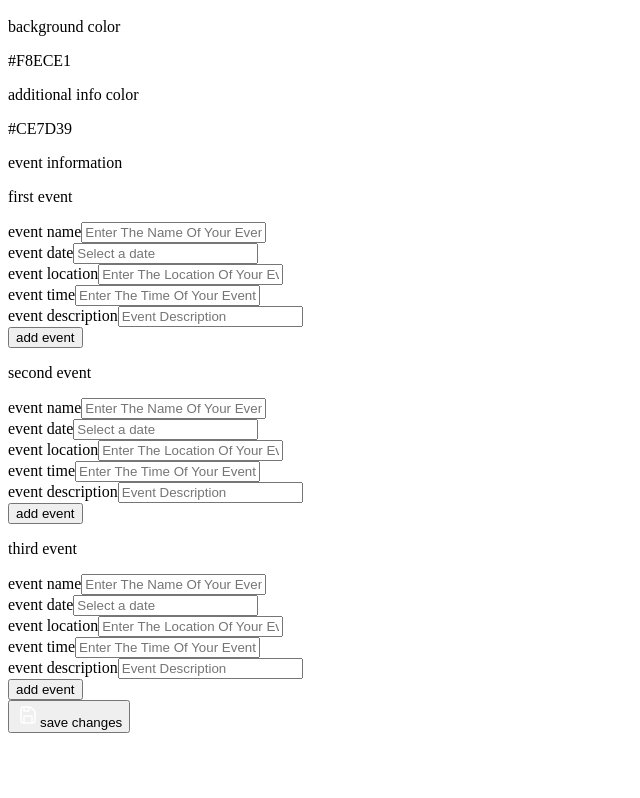
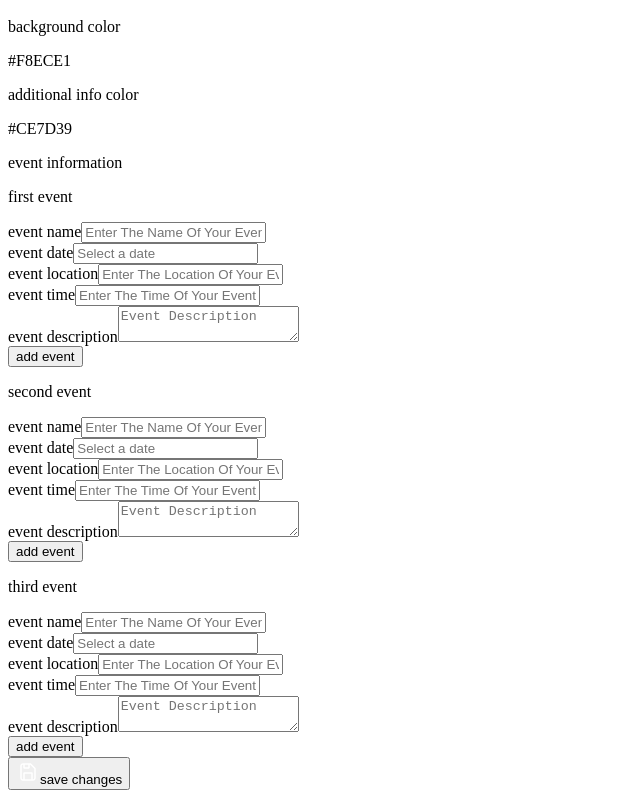
Before and after one commit to AmmariAbdelmounaim/IslamicHub-FrontEnd, a Next.js app: page /en/cms/calendar in a window 1280 px wide. Shown: the part 1119-1917 px from the top of the page, without its empty margins (0-640 px from the left). Before the commit the page ends 1860 px from the top, so only its background shows below. Built offline with nearby package versions, Linux system fonts and the light colour scheme.

Commit message:
updating custom field

```diff
--- a/components/formInputs/customField.tsx
+++ b/components/formInputs/customField.tsx
@@ -7,6 +7,7 @@ interface CustomFieldProps<T> {
   placeholder: string;
   type?: string;
   cms?: boolean;
+  textarea?: boolean;
 }
 
 export function CustomField<T>({
@@ -15,6 +16,7 @@ export function CustomField<T>({
   placeholder,
   type,
   cms = false,
+  textarea = false,
 }: CustomFieldProps<T>) {
   const { errors, touched } = useFormikContext<T>(); // access formik context
   const hasError = Boolean(touched[name as keyof T] && errors[name as keyof T]);
@@ -31,13 +33,17 @@ export function CustomField<T>({
       </label>
       <ErrorMessage name={name as string} />
       <Field
+        as={`${textarea ? "textarea" : "input"}`}
         type={type || "text"}
         name={name}
         placeholder={placeholder}
         className={`
-          w-full flex h-[40px] pl-[16px] items-center rounded-lg ${
-            !cms && "min-w-[420px]"
-          } font-poppins text-[16px] font-medium placeholder:text-color-placeholder bg-transparent
+          w-full flex  ${
+            textarea ? "h-[100px] pt-[10px] pl-[10px]" : "h-[40px] pl-[16px]"
+          }
+           items-center rounded-lg ${
+             !cms && "min-w-[420px]"
+           } font-poppins text-[16px] font-medium placeholder:text-color-placeholder bg-transparent
           ${
             hasError
               ? "border-2 border-red-600"
```
